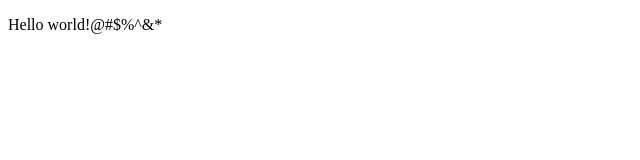
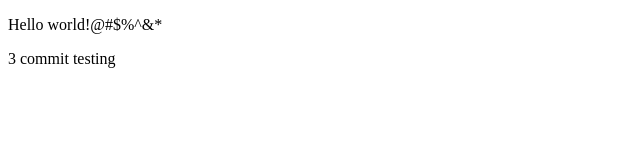
Before and after one commit to PureCodeee/first-web-steps, a plain HTML site: page index.html in a window 1280 px wide. Shown: the full height of the page, 0-640 px from the left. Drawn offline with Linux system fonts and the light colour scheme.

Commit message:
3rd commit

```diff
--- a/index.html
+++ b/index.html
@@ -7,5 +7,6 @@
 </head>
 <body>
     <p>Hello world!@#$%^&*</p>
+    <p>3 commit testing</p>
 </body>
 </html>
```
